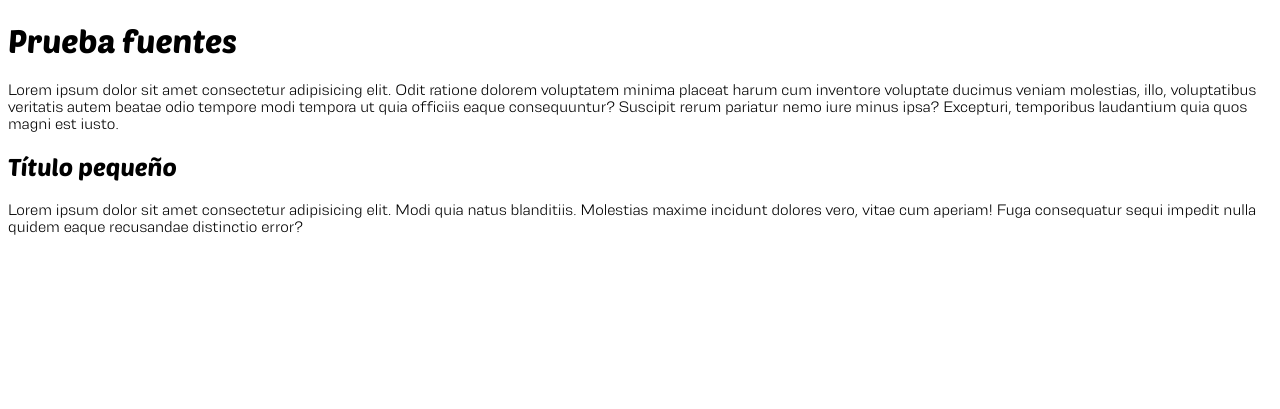
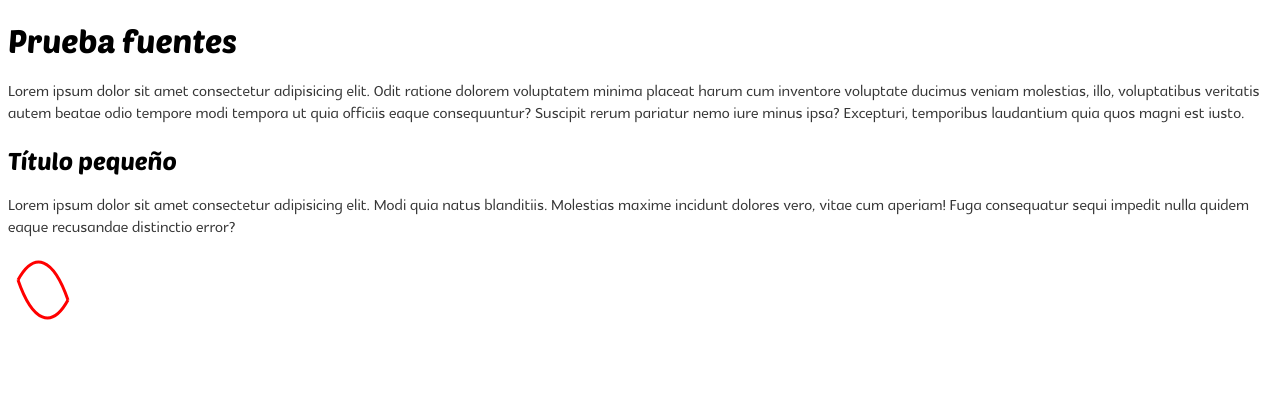
Before and after one commit to a20yagosf/proyect-daw2-clickbox, a PHP site: page /html/pruebaFont.html in a window 1280 px wide. Shown: the top 409 px of the page. Run offline with PHP 8.4, Linux system fonts and the light colour scheme.

Commit message:
Cambios creación diseño js y pruebas de tipografia

```diff
--- a/css/_header.scss
+++ b/css/_header.scss
@@ -7,7 +7,8 @@ header {
 #alerta {
     @include contenedor(100%, auto, $colorPrincipal);
     padding: 0.5%;
-    text-align: center
+    text-align: center;
+    color: $colorLetra
 }
 
 nav {
--- a/css/_main.scss
+++ b/css/_main.scss
@@ -121,7 +121,7 @@ main {
 
 //Tienda
 #tienda {
-    @include contenedor(80%, auto, transparent);
+    @include contenedor(100%, auto, transparent);
     margin: auto;
     display: flex;
     justify-content: space-evenly;
--- a/html/pruebaFont.html
+++ b/html/pruebaFont.html
@@ -16,8 +16,35 @@
             src: url("../font/Resolve-Light.otf");
         }
 
+        @font-face {
+            font-family: "CatRhythmus";
+            src: url("../font/CATRhythmus.ttf");
+        }
+
+        @font-face {
+            font-family: "OliJo-Bold";
+            src: url("../font/OliJo-Bold.ttf");
+        }
+
+        @font-face {
+            font-family: "ArmWrestler";
+            src: url("../font/ArmWrestler.ttf");
+        }
+
+        @font-face {
+            font-family: "Glametrix";
+            src: url("../font/Glametrix.otf");
+        }
+
+        @font-face {
+            font-family: "GlametrixBold";
+            src: url("../font/GlametrixBold.otf");
+        }
+
         p {
-            font-family: "Resolve";
+            font-family: "Glametrix";
+            font-size: 1.3em;
+            color: rgb(54, 54, 54);
         }
 
         h2, h1 {
@@ -31,5 +58,11 @@
     <p>Lorem ipsum dolor sit amet consectetur adipisicing elit. Odit ratione dolorem voluptatem minima placeat harum cum inventore voluptate ducimus veniam molestias, illo, voluptatibus veritatis autem beatae odio tempore modi tempora ut quia officiis eaque consequuntur? Suscipit rerum pariatur nemo iure minus ipsa? Excepturi, temporibus laudantium quia quos magni est iusto.</p>
     <h2>Título pequeño</h2>
     <p>Lorem ipsum dolor sit amet consectetur adipisicing elit. Modi quia natus blanditiis. Molestias maxime incidunt dolores vero, vitae cum aperiam! Fuga consequatur sequi impedit nulla quidem eaque recusandae distinctio error?</p>
+    <svg>
+        <path d="M10, 20 a50, 200 0 0, 1 50, 20"
+             fill="none" stroke="red" stroke-width="3" />
+        <path d="M10, 20 a50, 200 0 0, 0 50, 20"
+             fill="none" stroke="red" stroke-width="3" />
+    </svg>
 </body>
 </html>
```
Also changed, not shown: css/_footer.scss (+13 -1 lines), css/styles.css (+13 -2 lines), js/pagina_principal.js (+38 -21 lines), nbproject/private/private.xml (added, +7 -0 lines), font/ArmWrestler.ttf (added), font/CATRhythmus.ttf (added), font/Glametrix.otf (added), font/GlametrixBold.otf (added), font/OliJo-Bold.ttf (added), font/balakhani.ttf (added), img/mapa.jpg (added), 3 other files.
